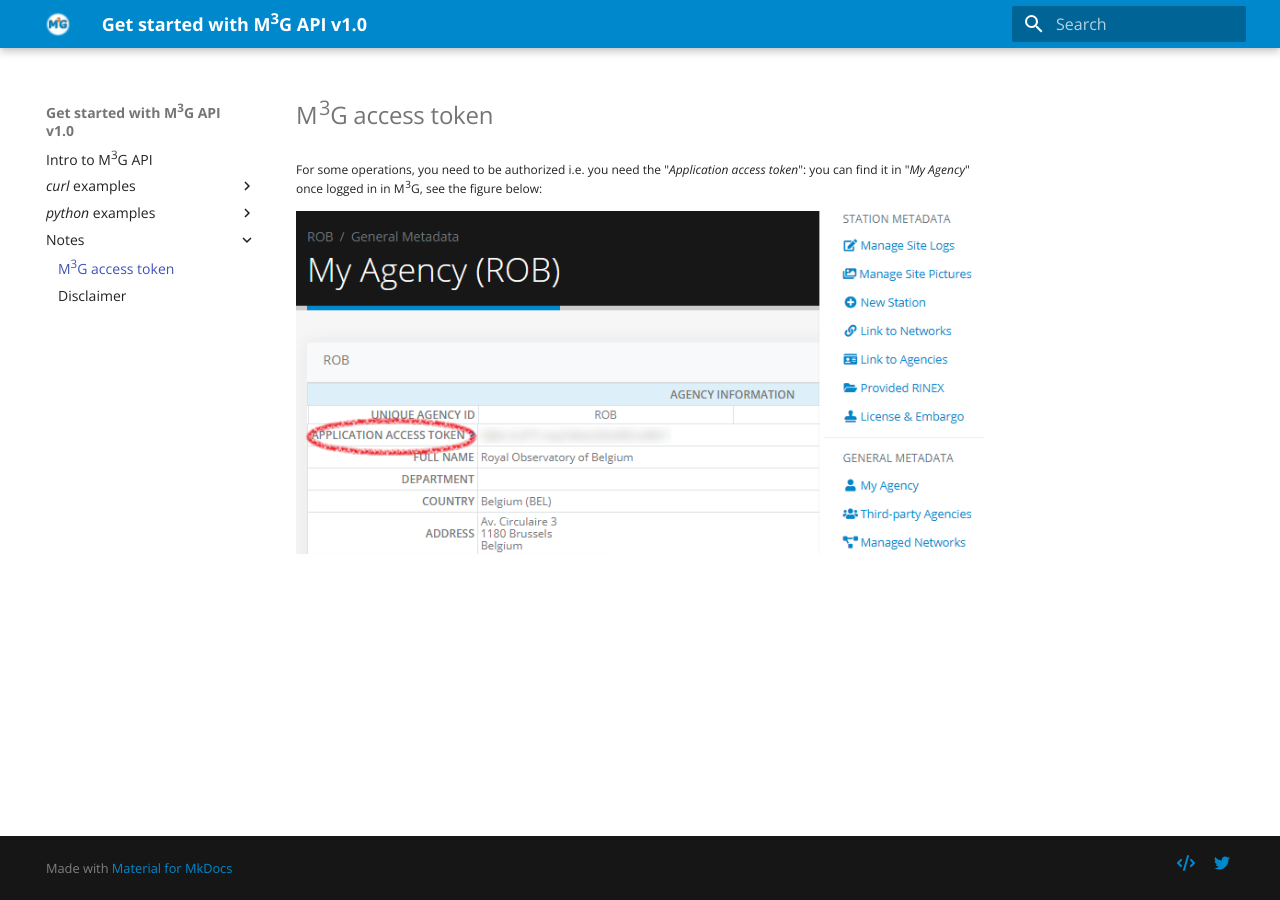
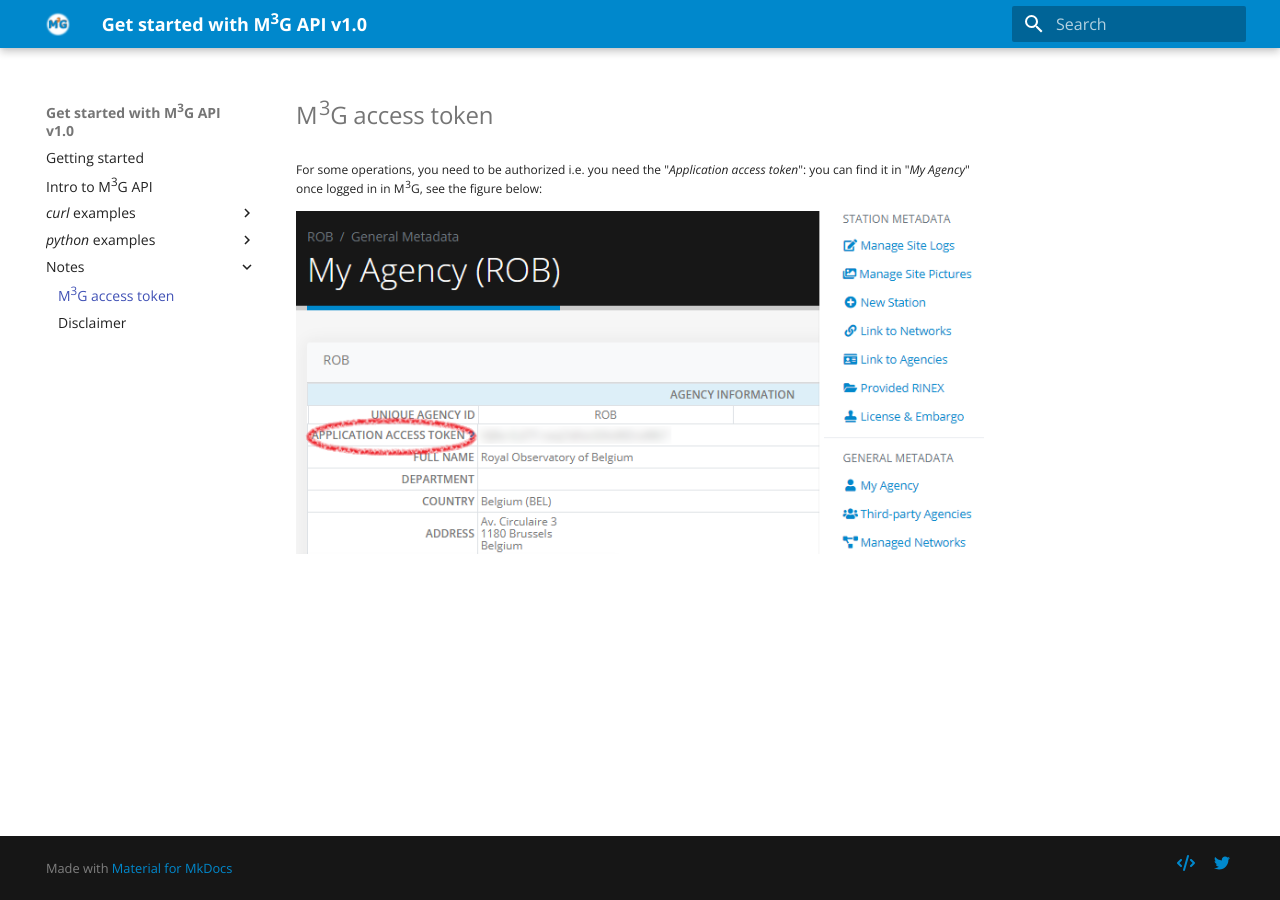
Before and after one commit to 176paws/doc4m3g, an MkDocs documentation site: the page built from docs/authorization.md, in a window 1280 px wide. Built offline with MkDocs 1.6.1 and Material for MkDocs 9.7.7, drawn with Linux system fonts in a browser that asks for light colours.

Commit message:
Update mkdocs.yml

```diff
--- a/mkdocs.yml
+++ b/mkdocs.yml
@@ -1,6 +1,7 @@
 site_name: Get started with M<sup>3</sup>G API v1.0
 
 nav:
+  - Getting started : index.md
   - Intro to M<sup>3</sup>G API: intro.md
   - <i>curl</i> examples:
           - GET data from M<sup>3</sup>G: curl_download.md
```
